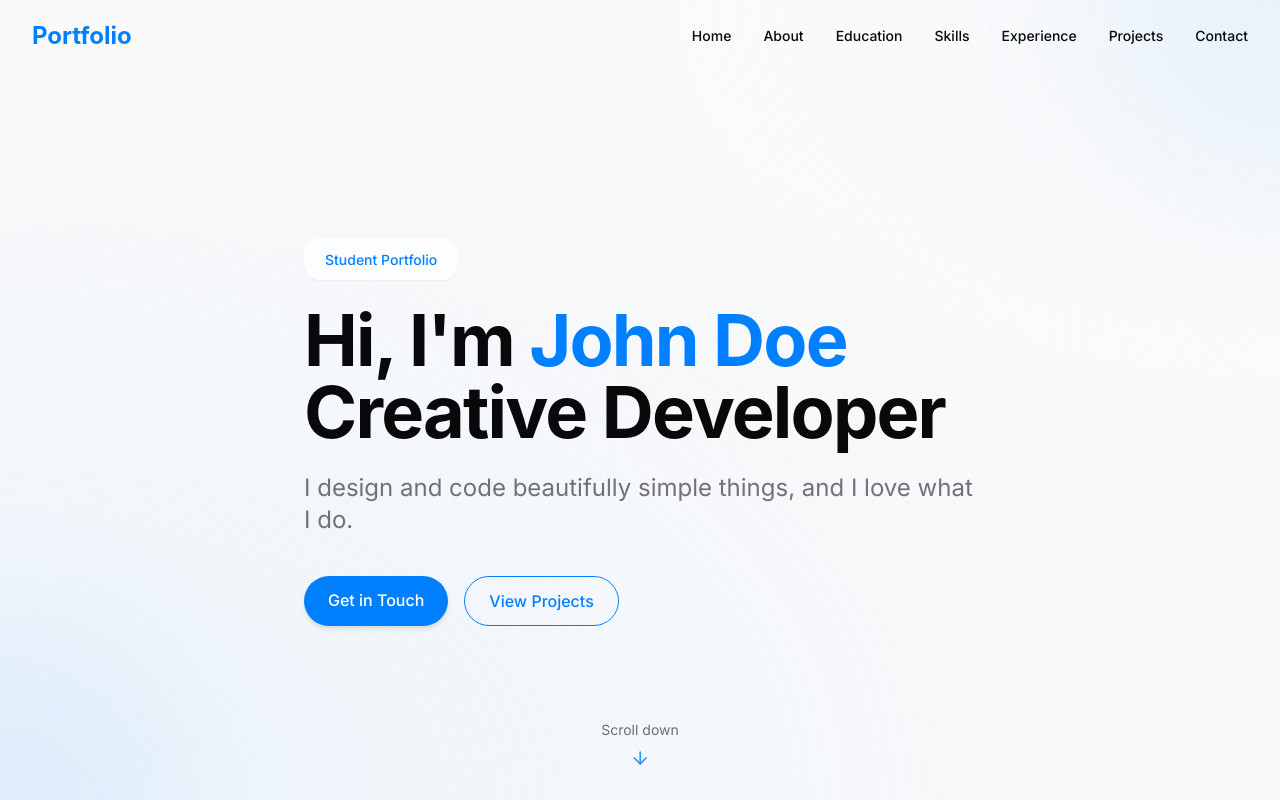
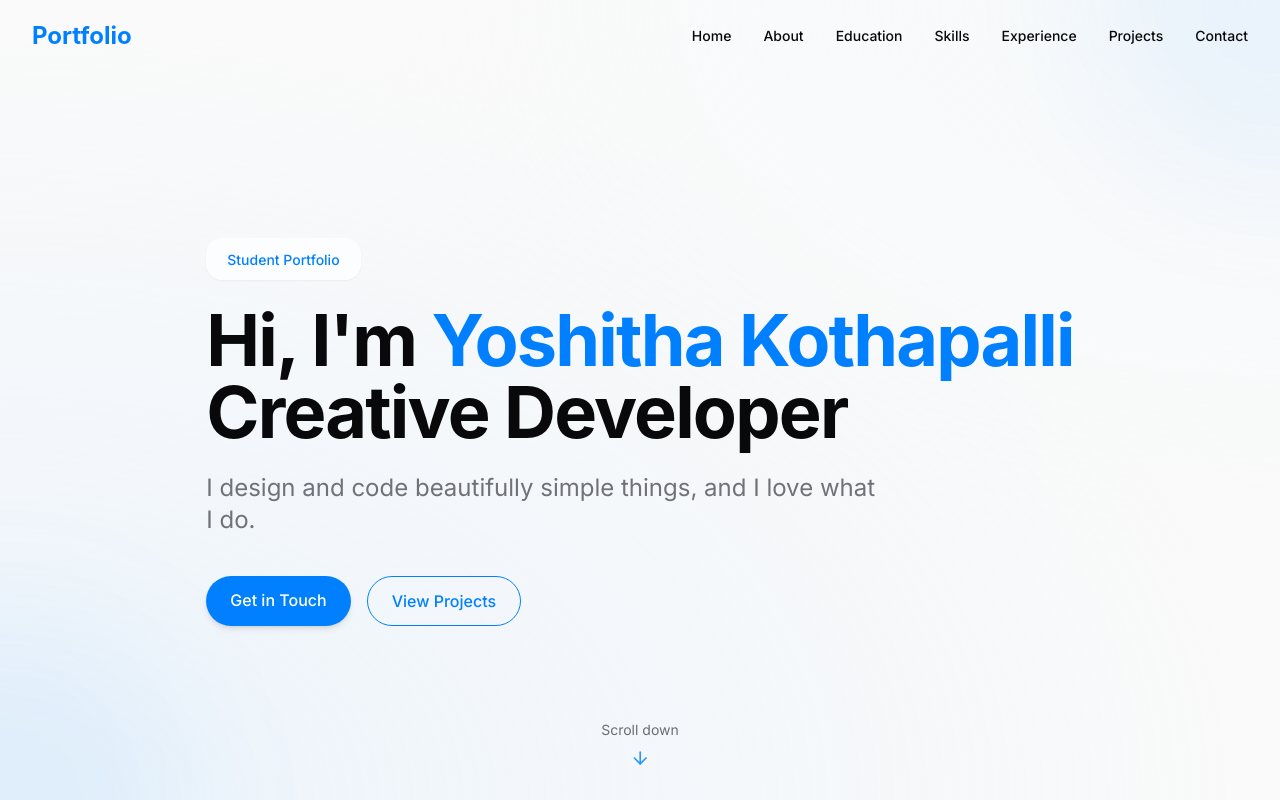
Before and after one commit to yoshitha2005/standout-portfolio-wizard, a React (Vite) app: page / in a window 1280 px wide. Shown: the top 800 px of the page. Built offline with nearby package versions, Linux system fonts and the light colour scheme.

Commit message:
Update content with new name
Updates the content to reflect the name change to Yoshitha Kothapalli.

```diff
--- a/index.html
+++ b/index.html
@@ -4,9 +4,9 @@
   <head>
     <meta charset="UTF-8" />
     <meta name="viewport" content="width=device-width, initial-scale=1.0" />
-    <title>Student Portfolio</title>
+    <title>Yoshitha Kothapalli | Student Portfolio</title>
     <meta name="description" content="A professional portfolio showcasing my skills, projects, and experience" />
-    <meta name="author" content="John Doe" />
+    <meta name="author" content="Yoshitha Kothapalli" />
     <meta property="og:image" content="/og-image.png" />
     <link rel="stylesheet" href="https://fonts.googleapis.com/css2?family=Inter:wght@100;200;300;400;500;600;700;800;900&display=swap" />
   </head>
--- a/src/components/ContactSection.tsx
+++ b/src/components/ContactSection.tsx
@@ -50,8 +50,8 @@ const ContactSection: React.FC = () => {
     {
       icon: <Mail className="h-5 w-5 text-primary" />,
       title: "Email",
-      value: "johndoe@example.com",
-      link: "mailto:johndoe@example.com",
+      value: "yoshitha.k@example.com",
+      link: "mailto:yoshitha.k@example.com",
     },
     {
       icon: <Phone className="h-5 w-5 text-primary" />,
--- a/src/components/Footer.tsx
+++ b/src/components/Footer.tsx
@@ -42,7 +42,7 @@ const Footer: React.FC = () => {
                 <Twitter className="h-5 w-5" />
               </a>
               <a
-                href="mailto:johndoe@example.com"
+                href="mailto:yoshitha.k@example.com"
                 className="bg-background p-2 rounded-full text-foreground hover:text-primary transition-colors"
                 aria-label="Email"
               >
@@ -51,7 +51,7 @@ const Footer: React.FC = () => {
             </div>
 
             <p className="text-sm text-muted-foreground">
-              © {currentYear} John Doe. All rights reserved.
+              © {currentYear} Yoshitha Kothapalli. All rights reserved.
             </p>
           </div>
         </div>
--- a/src/components/HeroSection.tsx
+++ b/src/components/HeroSection.tsx
@@ -22,7 +22,7 @@ const HeroSection: React.FC = () => {
           </div>
           <h1 className="text-5xl md:text-7xl font-bold font-display mb-6 tracking-tight">
             <span className="block animate-fade-in" style={{ animationDelay: "0.2s" }}>
-              Hi, I'm <span className="text-primary">John Doe</span>
+              Hi, I'm <span className="text-primary">Yoshitha Kothapalli</span>
             </span>
             <span className="block animate-fade-in" style={{ animationDelay: "0.5s" }}>
               Creative Developer
```
